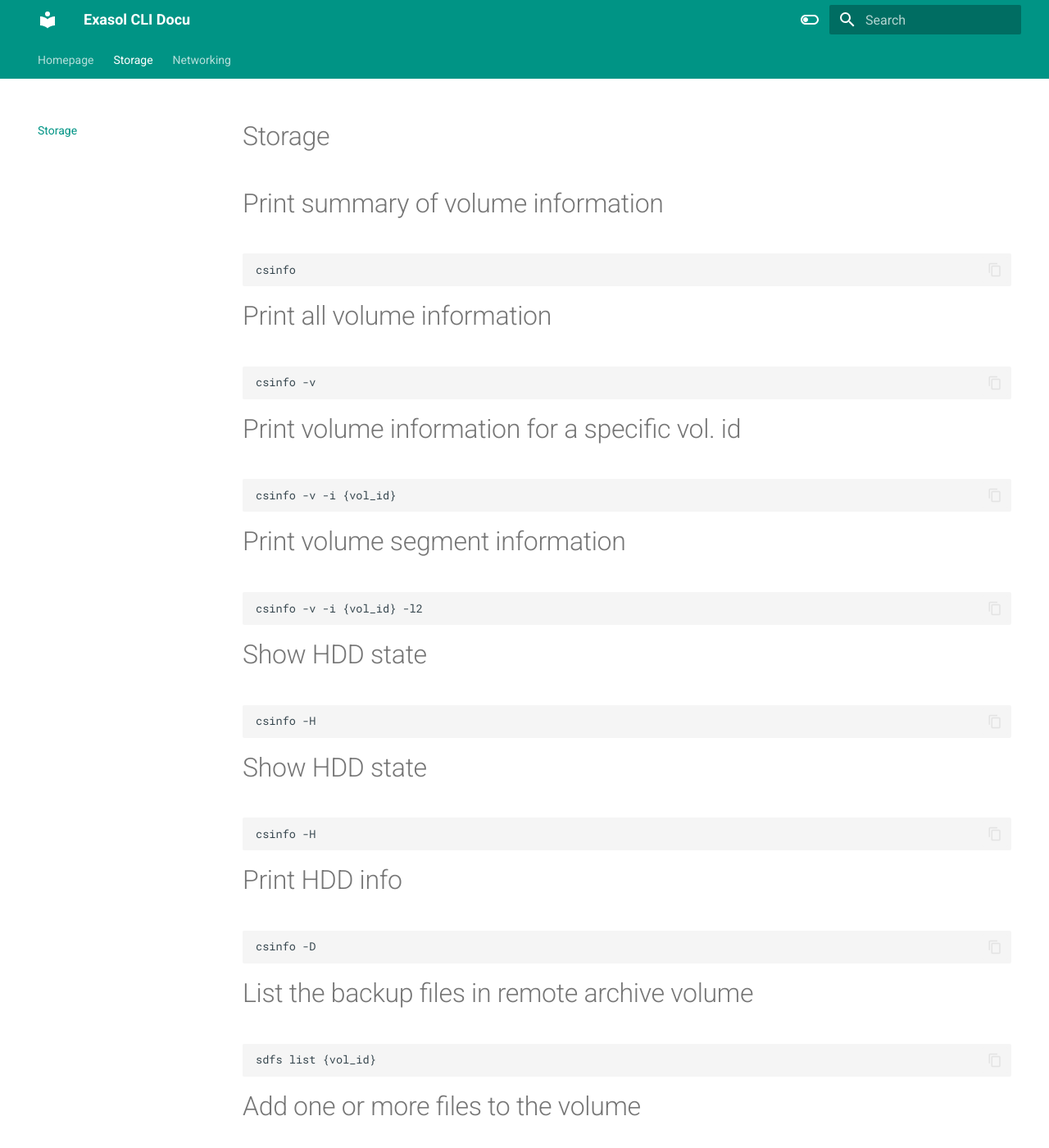
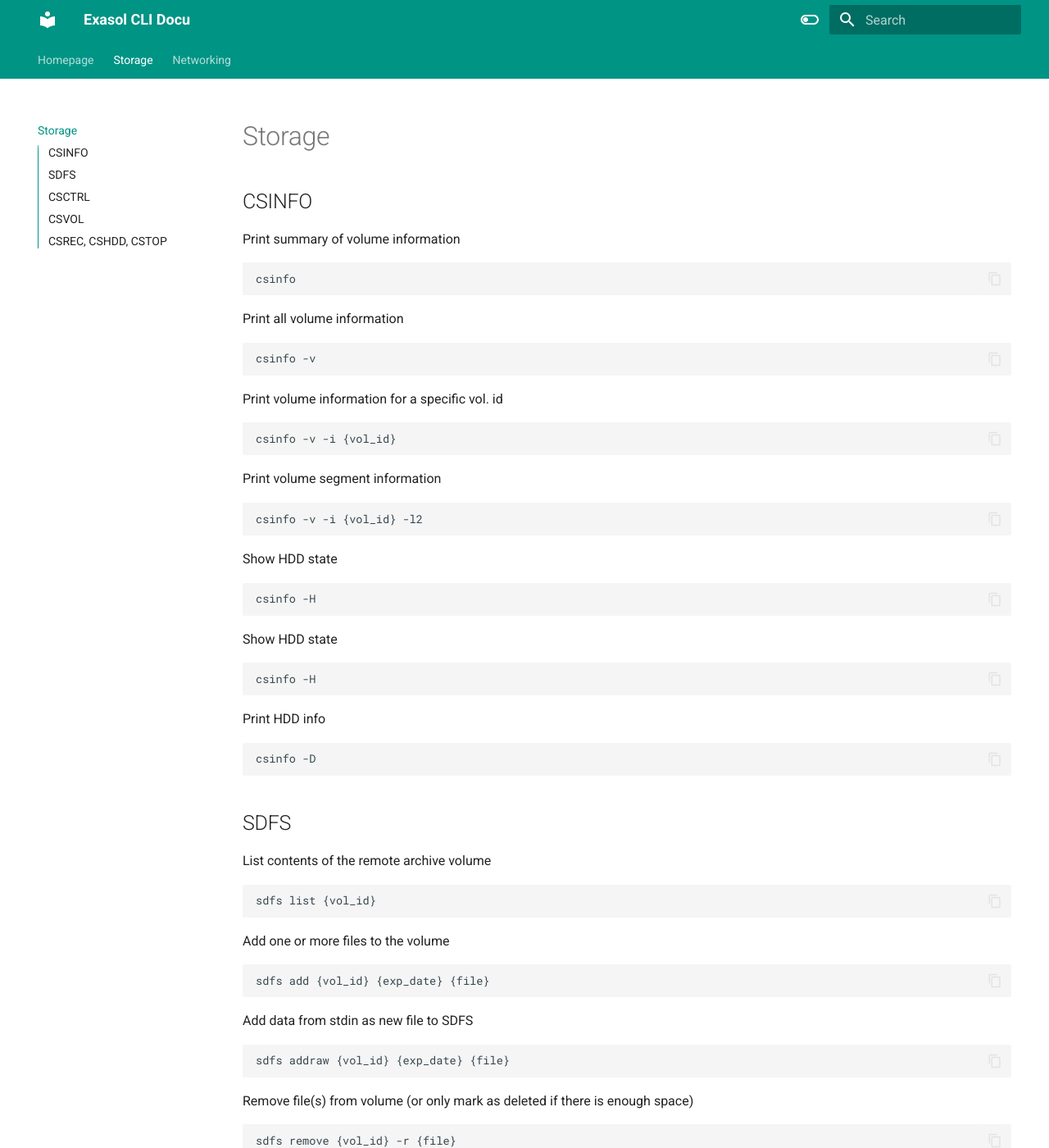
Before and after one commit to b-mihai/exasol-docs, an MkDocs documentation site: the page built from docs/Storage.md, in a window 1280 px wide and 1400 px high. Shown: the whole window at 82% size. Built offline with MkDocs 1.6.1 and Material for MkDocs 9.7.7, drawn with Linux system fonts in a browser that asks for light colours; some of the changed text lies outside the part shown.

Commit message:
Update Storage.md

````diff
--- a/docs/Storage.md
+++ b/docs/Storage.md
@@ -1,98 +1,107 @@
 # Storage
 
-# Print summary of volume information
+## CSINFO
+Print summary of volume information
 ```
 csinfo
 ```
-# Print all volume information
+Print all volume information
 ```
 csinfo -v
 ```
-# Print volume information for a specific vol. id
+Print volume information for a specific vol. id
 ```
 csinfo -v -i {vol_id}
 ```
-# Print volume segment information
+Print volume segment information
 ```
 csinfo -v -i {vol_id} -l2
 ```
-# Show HDD state
+Show HDD state
 ```
 csinfo -H
 ```
-# Show HDD state
+Show HDD state
 ```
 csinfo -H
 ```
-# Print HDD info
+Print HDD info
 ```
 csinfo -D
 ```
-# List the backup files in remote archive volume
+
+## SDFS
+List contents of the remote archive volume
 ```
 sdfs list {vol_id}
 ```
-# Add one or more files to the volume
+Add one or more files to the volume
 ```
 sdfs add {vol_id} {exp_date} {file}
 ```
-# Add data from stdin as new file to SDFS
+Add data from stdin as new file to SDFS
 ```
 sdfs addraw {vol_id} {exp_date} {file}
 ```
-# Remove file(s) from volume (or only mark as deleted if there is enough space)
+Remove file(s) from volume (or only mark as deleted if there is enough space)
 ```
 sdfs remove {vol_id} -r {file}
 ```
-# Stop storage services
+
+## CSCTRL
+Stop storage services
 ```
 csctrl -d
 ```
-# Suspend storage
+Suspend storage
 ```
 csctrl -u
 ```
-# Start storage services on NGA
+Start storage services on NGA
 ```
 csctrl -s -A -R -n 11,12 -c /exa/etc/cos_storage.conf
 ```
-# Start storage services on non-NGA
+Start storage services on non-NGA
 ```
 csctrl -s -A -R -n 11,12 -c /usr/opt/EXASuite-7/EXAClusterOS-7.1.21/etc/cos_storage.conf
 ```
-# Drop/delete a volume
+
+## CSVOL
+Drop/delete a volume
 ```
 csvol -d -v {vol_id}
 ```
-# Create a volume with specific attributes
+Create a volume with specific attributes
 ```
 csvol -c -s 7 -b 4 -S 256 -r 1 -h disk1 -p rwx------ -m 5 -C -H -P 10 -B VERTICAL
 ```
-# Rename a volume
+Rename a volume
 ```
 csvol -v 0 -y -I {vol_name}
 ```
-# Set disk permissions to specific user
+Set disk permissions to specific user
 ```
 csvol -v 0 -O -U {user} -G {group}
 ```
-# Lock a volume
+Lock a volume
 ```
 csvol -l -v {vol_id}
 ```
-# Unlock a volume
+Unlock a volume
 ```
 csvol -L -v {vol_id}
 ```
-# View the storage recovery process
+
+## CSREC, CSHDD, CSTOP
+View the storage recovery process
 ```
 csrec -s -v {vol_id}
 ```
-# Enable an OFFLINE disk
+Enable an OFFLINE disk
 ```
 cshdd -e -h /dev/mapper/... -n 11
 ```
-# Monitor cluster performance
+Monitor cluster performance
 ```
 cstop
 ```
````
